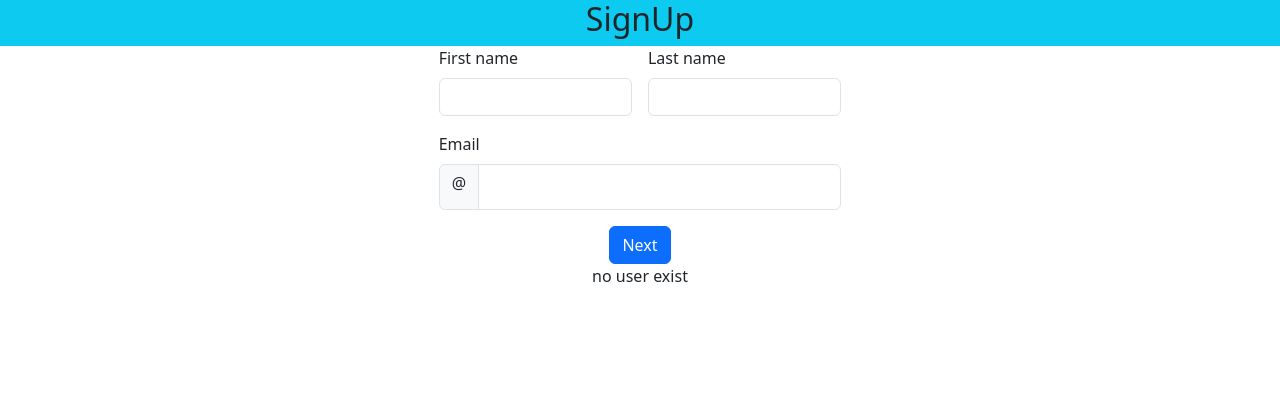
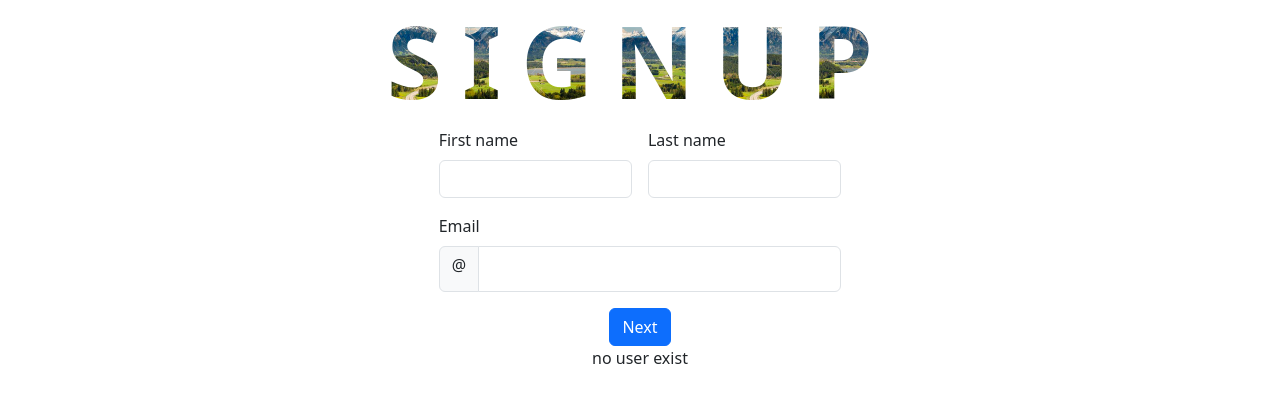
Before and after one commit to ShaharAshe/user_registration_form, a plain HTML site: page index.html in a window 1280 px wide. Drawn offline with nearby package versions, Linux system fonts and the light colour scheme.

Commit message:
add image to signUp ////////////////////////////////

```diff
--- a/css/mycss.css
+++ b/css/mycss.css
@@ -1 +1,11 @@
 /* CSS if any */
+h1{
+    font-size: 100px;
+    text-transform: uppercase;
+    font-weight: 900;
+    letter-spacing: 20px;
+    background: url("../media/background.jpg");
+    background-size: contain;
+    -webkit-text-fill-color: transparent;
+    -webkit-background-clip: text;
+}
--- a/index.html
+++ b/index.html
@@ -4,14 +4,16 @@
     <meta charset="UTF-8">
     <meta name="viewport" content="width=device-width, initial-scale=1">
     <link href="https://cdn.jsdelivr.net/npm/bootstrap@5.3.2/dist/css/bootstrap.min.css" rel="stylesheet" integrity="sha384-T3c6CoIi6uLrA9TneNEoa7RxnatzjcDSCmG1MXxSR1GAsXEV/Dwwykc2MPK8M2HN" crossorigin="anonymous">
+    <link href="./css/mycss.css" rel="stylesheet">
     <link rel="icon" href="./media/signUp.png" type="image/x-icon">
     <title>my signup site</title>
 </head>
 <body>
 <div class="container-fluid">
-    <div class="row"><div class="col-12 text-center bg-info"><h2>SignUp</h2></div></div>
+    <div class="row"><div class="col-12 text-center bg-info d-sm-none"><h2>SignUp</h2></div></div>
+    <div class="row"><div class="col-12 text-center d-none d-sm-block"><h1>SignUp</h1></div></div>
     <div class="row">
-        <div class="col-4"></div>
+        <div class="col-4 d-none d-md-block"></div>
         <div class="col-12 col-lg-4">
             <form class="row g-3" method="post" action="#">
                 <div class="col-12 col-md-6 prev-clicked">
@@ -77,7 +79,7 @@
                 </div>
             </form>
         </div>
-        <div class="col-4"></div>
+        <div class="col-4 d-none d-md-block"></div>
     </div>
     <div class="row">
         <div class="col-12 text-center no-exist-u"><p>no user exist</p></div>
```
Also changed, not shown: media/background.jpg (added).
